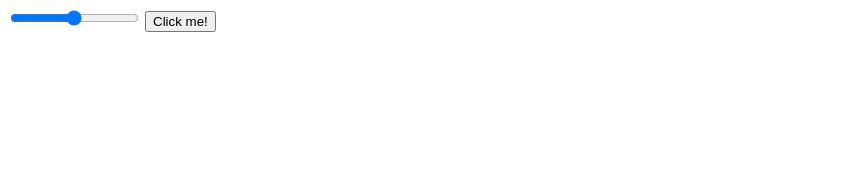
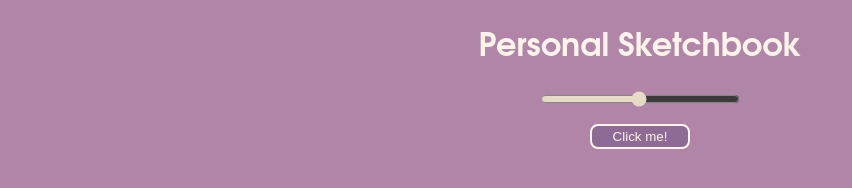
Before and after one commit to pilot2coding/etch-a-sketch, a plain HTML site: page index.html in a window 1280 px wide. Shown: the whole page, without its empty margins (0-852 px from the left). Drawn offline with Linux system fonts and the light colour scheme.

Commit message:
Added CSS styles

```diff
--- a/index.html
+++ b/index.html
@@ -8,6 +8,7 @@
 </head>
 <body>
     <div id="controls">
+        <h1>Personal Sketchbook</h1>
         <input id="slider" type="range" min="1" max="100" value="50">
         <button id="confirm">Click me!</button>
     </div>
--- a/scripts.js
+++ b/scripts.js
@@ -30,9 +30,21 @@ function createCanvas(slide){
 function mouseOverColoring(){
     let squares = document.querySelectorAll(".grid-square");
 
+
     squares.forEach(square => {
         square.addEventListener("mouseover", function(event){
-            this.style.backgroundColor = "";
+            let r = Math.floor(Math.random() * 256);
+            let g = Math.floor(Math.random() * 256);
+            let b = Math.floor(Math.random() * 256);
+            let currentOpacity = parseFloat(this.style.opacity) || 0.1;
+
+            if(currentOpacity < 1){
+                currentOpacity += 0.1;
+            }
+
+            this.style.backgroundColor = `rgb(${r}, ${g}, ${b})`;
+            this.style.opacity = currentOpacity.toString();
+
         });
     });
 }
--- a/styles.css
+++ b/styles.css
@@ -7,3 +7,41 @@
 .grid-square{
     box-sizing: border-box;
 }
+
+body {
+    font-family: Avenir, Montserrat, Corbel, 'URW Gothic', source-sans-pro, sans-serif;
+    background-color: rgb(177, 133, 167);
+}
+
+#controls{
+    display: flex;
+    flex-direction: center;
+    flex-direction: column;
+}
+
+h1 {
+    align-self: center;
+    font-weight: bold;
+    color: rgb(255, 244, 233);
+}
+
+#slider {
+    width: 200px;
+    align-self: center;
+}
+
+#confirm {
+    width: 100px;
+    align-self: center;
+    margin-top: 15px;
+    margin-bottom: 15px;
+    border-radius: 8px;
+    height: 25px;
+    background-color: rgb(141, 107, 148);
+    color:rgb(255, 244, 233);
+    border: 2px solid rgb(255, 244, 233);
+}
+
+input[type="range"] {
+    accent-color: rgb(232, 219, 197);
+  }
```
